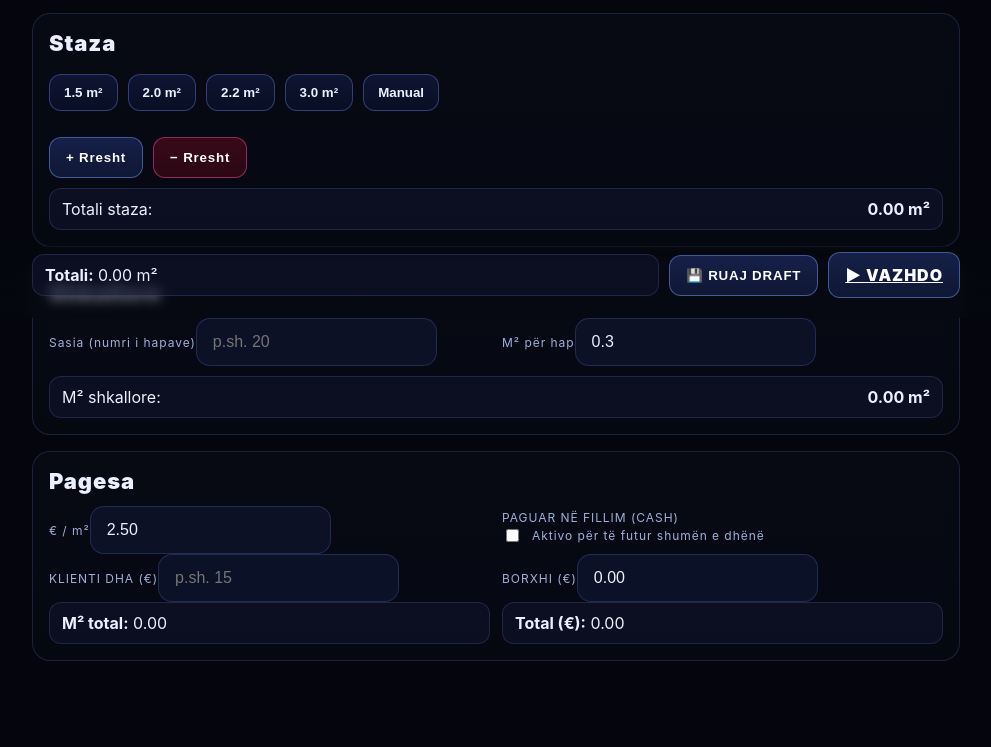
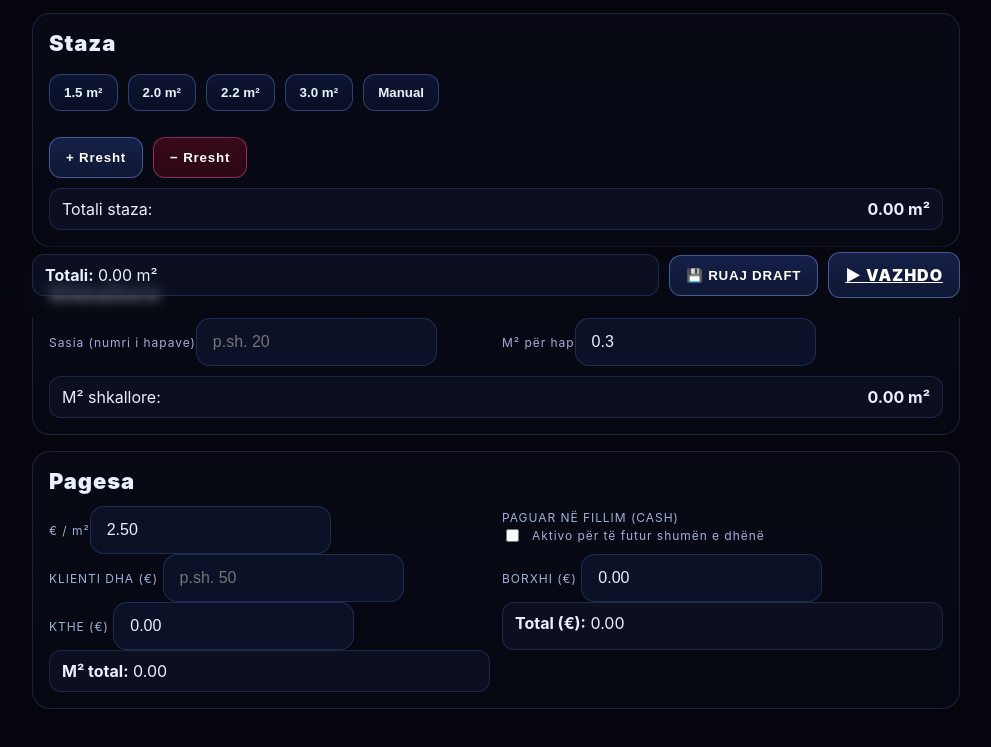
Before and after one commit to arbenoruci-pixel/Arben, a plain HTML site: page pranimi/index.html in a window 1280 px wide. Shown: the part 482-1229 px from the top of the page, without its empty margins (144-1135 px from the left). Drawn offline with Linux system fonts and the light colour scheme.

Commit message:
Update index.html

```diff
--- a/pranimi/index.html
+++ b/pranimi/index.html
@@ -27,7 +27,7 @@
     .btn.red{ border-color: rgba(255,90,172,.45); background: linear-gradient(180deg, rgba(64,10,26,.9), rgba(48,8,20,.9)) }
     .tot{ display:flex; justify-content:space-between; align-items:center; background: rgba(18,22,46,.55); border:1px solid var(--panel-border); border-radius:12px; padding:10px 12px; margin-top:10px }
     .pill{ background: rgba(18,22,46,.55); border:1px solid var(--panel-border); border-radius:12px; padding:10px 12px }
-    /* Footer fixed, but safe for taps */
+    /* Footer fixed, safe for taps */
     body{ padding-bottom: 110px }
     .footer{ position: fixed; min-height: 72px; left:0; right:0; bottom:0; z-index: 10; backdrop-filter: blur(6px); background: linear-gradient(180deg, rgba(6,8,18,.1), rgba(6,8,18,.65)); padding-top: 6px; pointer-events: none }
     .footwrap{ max-width: 960px; margin: 0 auto; padding: 0 16px; display:grid; grid-template-columns:1fr auto auto; gap:10px; align-items:center }
@@ -109,12 +109,24 @@
         </div>
       </div>
       <div class="row">
-        <div><label>KLIENTI DHA (€)</label><input class="input" id="clientPaid" inputmode="decimal" placeholder="p.sh. 15" disabled></div>
-        <div><label>BORXHI (€)</label><input class="input" id="debt" readonly></div>
+        <div>
+          <label>KLIENTI DHA (€)</label>
+          <input class="input" id="clientPaid" inputmode="decimal" placeholder="p.sh. 50" disabled>
+        </div>
+        <div>
+          <label>BORXHI (€)</label>
+          <input class="input" id="debt" readonly>
+        </div>
+      </div>
+      <div class="row">
+        <div>
+          <label>KTHE (€)</label>
+          <input class="input" id="change" readonly>
+        </div>
+        <div class="pill"><b>Total (€):</b> <span id="euroTotal">0.00</span></div>
       </div>
       <div class="row">
         <div class="pill"><b>M² total:</b> <span id="m2Total">0.00</span></div>
-        <div class="pill"><b>Total (€):</b> <span id="euroTotal">0.00</span></div>
       </div>
     </section>
 
@@ -133,7 +145,7 @@
     (function(){
       function q(s,b){ return (b||document).querySelector(s); }
       function qq(s,b){ return Array.from((b||document).querySelectorAll(s)); }
-      function round2(x){ return Math.round((x + Number.EPSILON) * 100)/100; }
+      function r2(x){ return Math.round((x + Number.EPSILON) * 100)/100; }
 
       function listFor(section){ return q('#list-'+section); }
 
@@ -159,7 +171,7 @@
       function sectionTotal(section){
         const list = listFor(section);
         const rows = qq('.piece-row', list);
-        const total = round2(rows.reduce((s,row)=>{
+        const total = r2(rows.reduce((s,row)=>{
           const m2 = parseFloat((row.querySelector('.piece-input')||{}).value||'0')||0;
           const qv = parseFloat((row.querySelector('.piece-qty')||{}).value||'1')||1;
           return s + (m2*qv);
@@ -171,7 +183,7 @@
       function computeStairs(){
         const qty = parseFloat(q('#stairsQty')?.value||'0')||0;
         const per = parseFloat(q('#stairsPer')?.value||'0.3')||0;
-        const m2 = round2(qty * per); const out=q('#stairsM2'); if(out) out.textContent = m2.toFixed(2) + ' m²';
+        const m2 = r2(qty * per); const out=q('#stairsM2'); if(out) out.textContent = m2.toFixed(2) + ' m²';
         return m2;
       }
 
@@ -179,20 +191,27 @@
         const tT = sectionTotal('tepiha');
         const tS = sectionTotal('staza');
         const tStairs = computeStairs();
-        const totalM2 = round2(tT + tS + tStairs);
+        const totalM2 = r2(tT + tS + tStairs);
         const m2El=q('#m2Total'); if(m2El) m2El.textContent = totalM2.toFixed(2);
         const m2F=q('#m2TotalFooter'); if(m2F) m2F.textContent = totalM2.toFixed(2);
+
         const rate = parseFloat(q('#rate')?.value||'0')||0;
-        const euro = round2(totalM2 * rate);
+        const euro = r2(totalM2 * rate);
         const eurEl=q('#euroTotal'); if(eurEl) eurEl.textContent = euro.toFixed(2);
 
-        const paidUp = q('#paidUpfront')?.checked;
+        const paidToggle = q('#paidUpfront');
+        const paidOn = !!(paidToggle && paidToggle.checked);
         const paidIn = q('#clientPaid');
-        if(paidIn) paidIn.disabled = !paidUp;
-        if(!paidUp && paidIn) paidIn.value = '';
-        const paidVal = paidUp ? (parseFloat(paidIn?.value||'0')||0) : 0;
-        const debt = Math.max(0, round2(euro - paidVal));
+        if(paidIn) paidIn.disabled = !paidOn;
+        if(!paidOn && paidIn) paidIn.value = '';
+
+        const paidVal = paidOn ? (parseFloat(paidIn?.value||'0')||0) : 0;
+
+        const debt = Math.max(0, r2(euro - paidVal));
+        const change = Math.max(0, r2(paidVal - euro));
+
         const debtEl=q('#debt'); if(debtEl) debtEl.value = debt.toFixed(2);
+        const changeEl=q('#change'); if(changeEl) changeEl.value = change.toFixed(2);
       };
 
       // Wire inputs/chips
@@ -211,7 +230,7 @@
       }
       wireChips('chips-tepiha','tepiha'); wireChips('chips-staza','staza');
 
-      // Draft save
+      // Draft save (includes change & debt)
       const LIST_KEY='order_list_v1'; const KEY=id=>`order_${id}`;
       function getId(){ const hid=q('#orderId'); if(hid.value) return hid.value; const id='ord_'+Date.now(); hid.value=id; return id; }
       function readRows(listId){
@@ -224,11 +243,11 @@
       function totals(){
         const m2=parseFloat(q('#m2Total')?.textContent||'0')||0;
         const rate=parseFloat(q('#rate')?.value||'0')||0;
-        const euro=round2(m2*rate);
+        const euro=r2(m2*rate);
         const paidUp=q('#paidUpfront')?.checked;
         const paid=paidUp?(parseFloat(q('#clientPaid')?.value||'0')||0):0;
-        const debt=Math.max(0, round2(euro-paid));
-        const change=Math.max(0, round2(paid-euro));
+        const debt=Math.max(0, r2(euro-paid));
+        const change=Math.max(0, r2(paid-euro));
         return {m2, rate, euro, paidUp, paid, debt, change};
       }
       function saveIndexEntry(id, name, phone){
```
